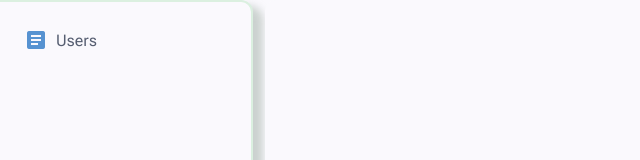
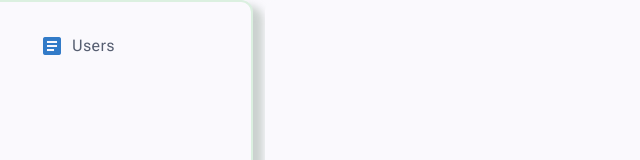
Before and after one commit to Coo1PeR/zoneless-store, an Angular app: page / in a window 1280 px wide. Shown: the top 160 px of the page, without its empty margins (0-640 px from the left). Built offline with nearby package versions, Linux system fonts and the light colour scheme.

Commit message:
use a mat-list

```diff
--- a/src/app/admin-page/admin-sidenav/admin-sidenav.html
+++ b/src/app/admin-page/admin-sidenav/admin-sidenav.html
@@ -1,18 +1,20 @@
 <div class="admin-sidenav__top">
-    <nav>
-        <ul>
-            @for (link of sidenavLinks; track link.path) {
-                <li>
-                    <a [routerLink]="link.path" class="admin-sidenav__link" routerLinkActive="admin-sienav__link_active">
-                        <mat-icon [fontIcon]="link.icon" class="icon"/>
-                        <p class="admin-sidenav__label body-2">
-                            {{ link.label }}
-                        </p>
-                    </a>
-                </li>
-            }
-        </ul>
-    </nav>
+    <mat-nav-list>
+        @for (link of sidenavLinks; track link.path) {
+            <mat-list-item [activated]="rla.isActive">
+                <a
+                    matListItemTitle
+                    [routerLink]="link.path"
+                    routerLinkActive #rla="routerLinkActive"
+                    [routerLinkActiveOptions]="{ exact: true }"
+                    class="admin-sidenav__link"
+                >
+                    <mat-icon class="admin-sidenav__icon" [fontIcon]="link.icon" />
+                    <span class="admin-sidenav__label">{{ link.label }}</span>
+                </a>
+            </mat-list-item>
+        }
+    </mat-nav-list>
 
 </div>
 <div class="admin-sidenav__bottom"></div>
--- a/src/app/admin-page/admin-sidenav/admin-sidenav.scss
+++ b/src/app/admin-page/admin-sidenav/admin-sidenav.scss
@@ -21,22 +21,12 @@
     &__link {
         display: flex;
         gap: 8px;
-        cursor: pointer;
-        padding: 14px 16px;
-        // color: var(--mat-sys-primary);
+        padding: 0 16px;
     }
 
     &__icon {
         color: var(--mat-sys-primary);
-        opacity: 0.65;
-
-        &:hover {
-            opacity: 0.8;
-        }
-
-        &:active {
-            opacity: 0.9;
-        }
+        opacity: 0.8;
     }
 
     &__label {
--- a/src/app/admin-page/admin-sidenav/admin-sidenav.ts
+++ b/src/app/admin-page/admin-sidenav/admin-sidenav.ts
@@ -2,6 +2,8 @@ import { Component } from '@angular/core';
 import { NavLink } from '../../core/models/nav-link';
 import { RouterLink, RouterLinkActive } from '@angular/router';
 import { MatIconModule } from '@angular/material/icon';
+import { MatListModule } from '@angular/material/list';
+import { MatButtonModule } from '@angular/material/button';
 
 @Component({
     selector: 'app-admin-sidenav',
@@ -9,6 +11,8 @@ import { MatIconModule } from '@angular/material/icon';
         RouterLink,
         RouterLinkActive,
         MatIconModule,
+        MatListModule,
+        MatButtonModule,
     ],
     templateUrl: './admin-sidenav.html',
     styleUrl: './admin-sidenav.scss'
```
